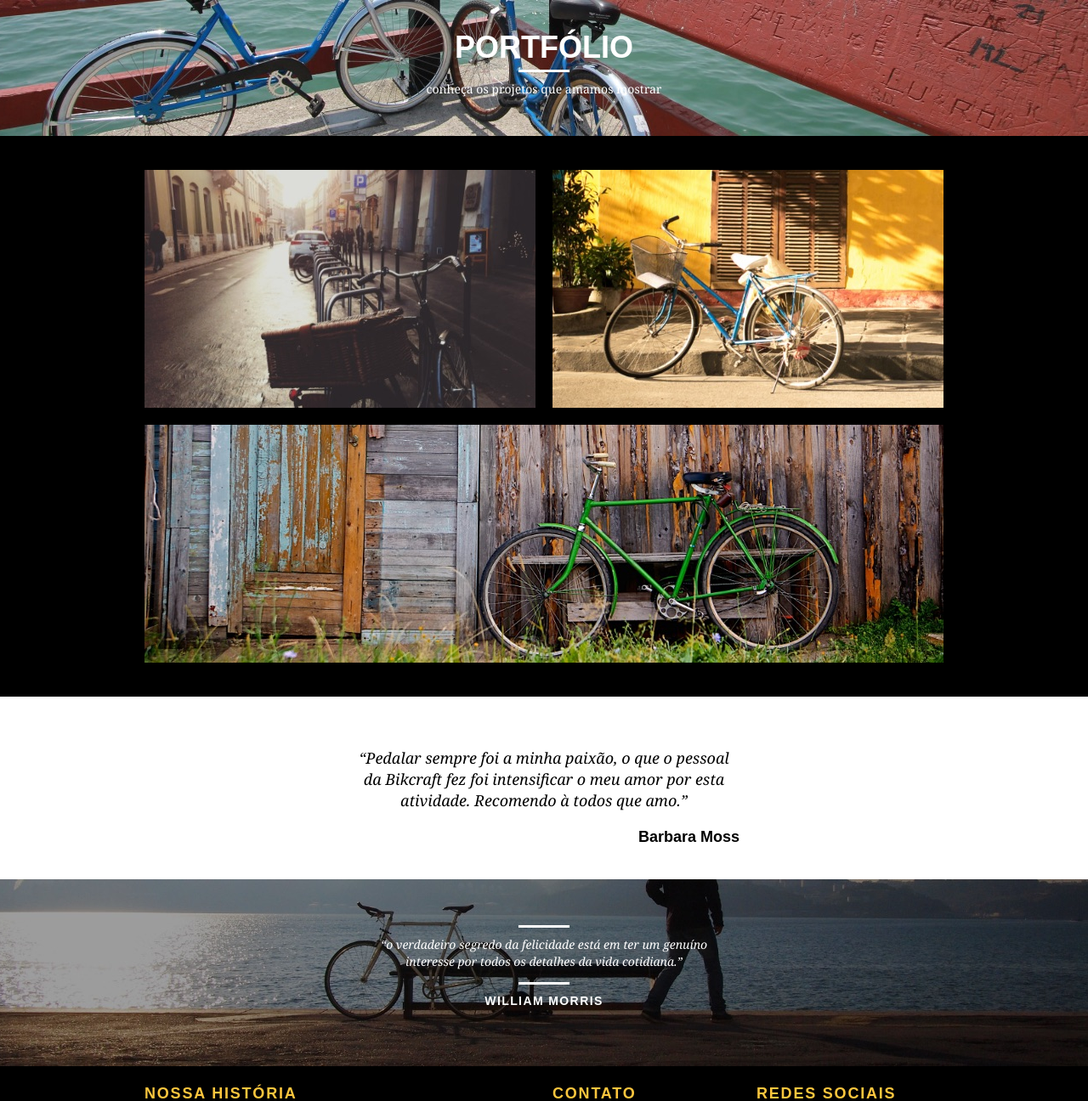
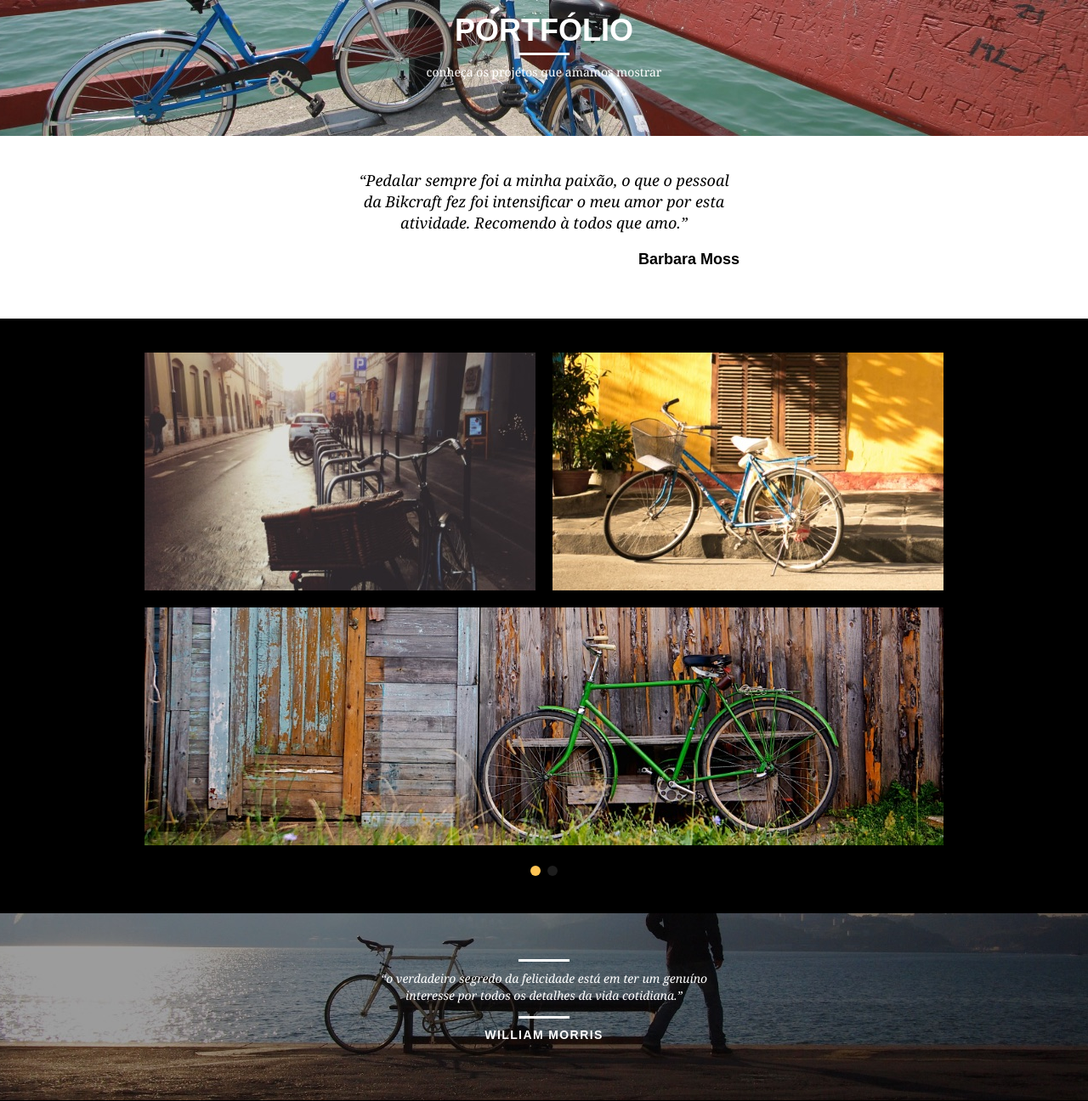
Before and after one commit to pedrocamussi/origamid, a PHP site: page /portfolio.html in a window 1280 px wide. Shown: the part 92-1388 px from the top of the page at 85% size. Run offline with PHP 8.4, Linux system fonts and the light colour scheme.

Commit message:
Finalização do JS

```diff
--- a/bikcraft/web/css/style.css
+++ b/bikcraft/web/css/style.css
@@ -328,3 +328,62 @@ img {
     background: #fec63e;
     padding: 20px 0;
 }
+[data-slide] {
+    position: relative;
+  }
+  [data-slide] > * {
+    position: absolute;
+    top: 0px;
+    opacity: 0;
+  }
+  [data-slide] > .active {
+    position: relative;
+    opacity: 1;
+    transition: opacity 500ms;
+  }
+  [data-slide-nav] {
+    display: block;
+    justify-content: center;
+    text-align: center;
+    margin-top: 20px;
+  }
+  [data-slide-nav] > button {
+    display: inline-block;
+    width: 12px;
+    margin: 4px;
+    height: 12px;
+    border: none;
+    padding: 0px;
+    border-radius: 6px;
+    background: #1d1d1d;
+    text-indent: -100px;
+    overflow: hidden;
+  }
+  [data-slide-nav] > button.active {
+    background: #fec454;
+  }
+
+  /* Simple Anime */
+
+  [data-anime] {
+    opacity: 0;
+  }
+  .anime {
+    opacity: 1;
+    transform: none;
+    transition: transform .8s, opacity .8s;
+  }
+
+  /* 7 CSS personalizado dependendo da animação desejada */
+  .fadeInDown {
+    transform: translate3d(0,-20px,0);
+  }
+  .fadeInUp {
+    transform: translate3d(0,20px,0);
+  }
+  .fadeInRight {
+    transform: translate3d(20px,0,0);
+  }
+  .fadeInLeft {
+    transform: translate3d(-20px,0,0);
+  }
--- /dev/null
+++ b/bikcraft/web/js/script.js
@@ -0,0 +1,15 @@
+if(window.SimpleSlide){
+    new SimpleSlide({
+        slide: "quote", // nome do atributo data-slide="principal"
+        time: 5000 // tempo de transição dos slides
+    });
+
+    new SimpleSlide({
+        slide: "portfolio",
+        time: 5000,
+        nav: true
+    });
+}
+if(window.SimpleAnime){
+    new SimpleAnime();
+}
--- /dev/null
+++ b/bikcraft/web/js/simple-anime.js
@@ -0,0 +1 @@
+window.SimpleAnime=class{constructor(){this.items=document.querySelectorAll("[data-anime]"),this.init()}animateItems(){this.items.forEach(t=>{const e=Number(t.getAttribute("data-anime"));isNaN(e)||setTimeout(()=>{t.classList.add("anime")},e)})}handleVisibility(){void 0!==document.visibilityState?"visible"===document.visibilityState&&this.animateItems():this.animateItems()}init(){this.handleVisibility=this.handleVisibility.bind(this),this.handleVisibility(),document.addEventListener("visibilitychange",this.handleVisibility)}}
--- a/bikcraft/web/portfolio.html
+++ b/bikcraft/web/portfolio.html
@@ -9,6 +9,7 @@
 		<link rel="stylesheet" href="css/style.css">
 		<link rel="stylesheet" href="css/portfolio.css">
 		<link rel="stylesheet" href="css/responsivo.css">
+		<script>document.documentElement.classList.add("js");</script>
 	</head>
 	<body>
 		<header class="header">
@@ -29,24 +30,37 @@
 
 		<section class="introducao-interna interna_portfolio">
 			<div class="container">
-				<h1>Portfólio</h1>
-				<p>conheça os projetos que amamos mostrar</p>
+				<h1 class="fadeInDown" data-anime="400">Portfólio</h1>
+				<p class="fadeInDown" data-anime="800">conheça os projetos que amamos mostrar</p>
 			</div>
 		</section>
+		<section class="container fadeInDown" data-slide="quote" data-anime="1200">
+			<blockquote class="quote_clientes">
+				<p>“Pedalar sempre foi a minha paixão, o que o pessoal da Bikcraft fez foi intensificar o meu amor por esta atividade. Recomendo à todos que amo.”</p>
+				<cite>Barbara Moss</cite>
+			</blockquote>
+			<blockquote class="quote_clientes">
+					<p>“Nada melhor do que dar um rolê com a minha Bikcraft na orla. Essa é a minha companheira mais fiel, nunca me traiu e está sempre a minha disposição.”</p>
+					<cite>Johnny Rato</cite>
+			</blockquote>
+			<blockquote class="quote_clientes">
+					<p>“Aqueles que ainda não possuem uma Bikcraft, não sabem o que estão perdendo. A precisão é absurda e a velocidade transcendental. Nunca vida nada igual.”</p>
+					<cite>Bernardo</cite>
+			</blockquote>
+		</section>
 		<section class="portfolio">
-			<div class="container">
+			<div class="container" data-slide="portfolio">
 				<ul class="portfolio_lista">
 					<li class="grid-8"><img src="img/portfolio/retro.jpg" alt="bicicleta retro"></li>
 					<li class="grid-8"><img src="img/portfolio/passeio.jpg" alt="bicicleta passeio"></li>
 					<li class="grid-16"><img src="img/portfolio/esporte.jpg" alt="bicicleta esporte"></li>
 				</ul>
+				<ul class="portfolio_lista">
+					<li class="grid-8"><img src="img/portfolio/passeio.jpg" alt="bicicleta passeio"></li>
+					<li class="grid-8"><img src="img/portfolio/retro.jpg" alt="bicicleta retro"></li>
+					<li class="grid-16"><img src="img/portfolio/esporte.jpg" alt="bicicleta esporte"></li>
+				</ul>
 			</div>
-		</section>
-		<section class="container">
-			<blockquote class="quote_clientes">
-				<p>“Pedalar sempre foi a minha paixão, o que o pessoal da Bikcraft fez foi intensificar o meu amor por esta atividade. Recomendo à todos que amo.”</p>
-				<cite>Barbara Moss</cite>
-				</blockquote>
 		</section>
 		<section class="quebra">
 		<blockquote class="quote-externo container">
@@ -87,5 +101,9 @@
 				</div>
 			</div>
 		</footer>
+		<script src="js/simple-slide.js"></script>
+		<script src="js/simple-anime.js"></script>
+		<script src="js/script.js"></script>
+
 	</body>
 </html>
```
Also changed, not shown: bikcraft/web/contato.html (+5 -2 lines), bikcraft/web/index.html (+8 -5 lines), bikcraft/web/js/simple-slide.js (added, +1 -0 lines), bikcraft/web/produtos.html (+6 -2 lines), bikcraft/web/sobre.html (+5 -2 lines).
